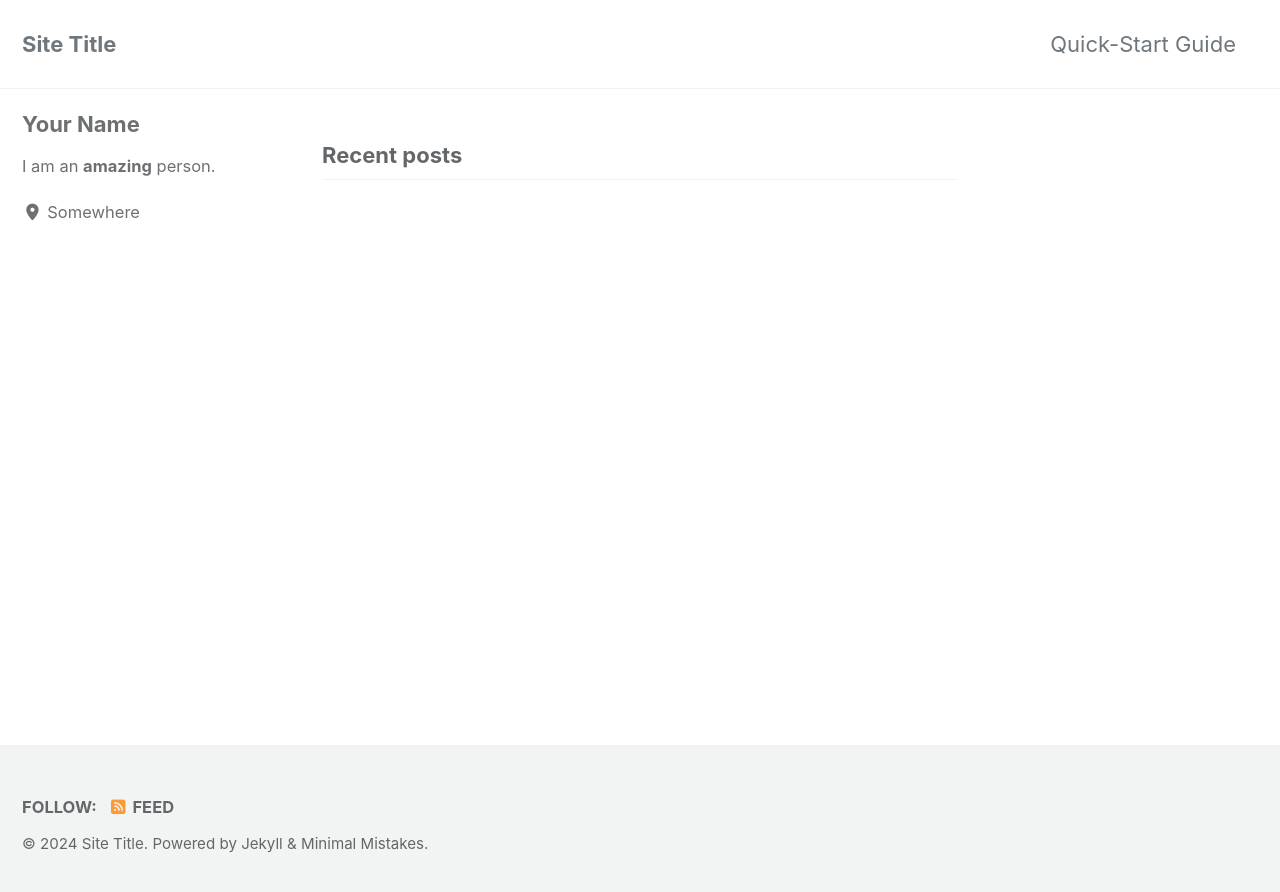
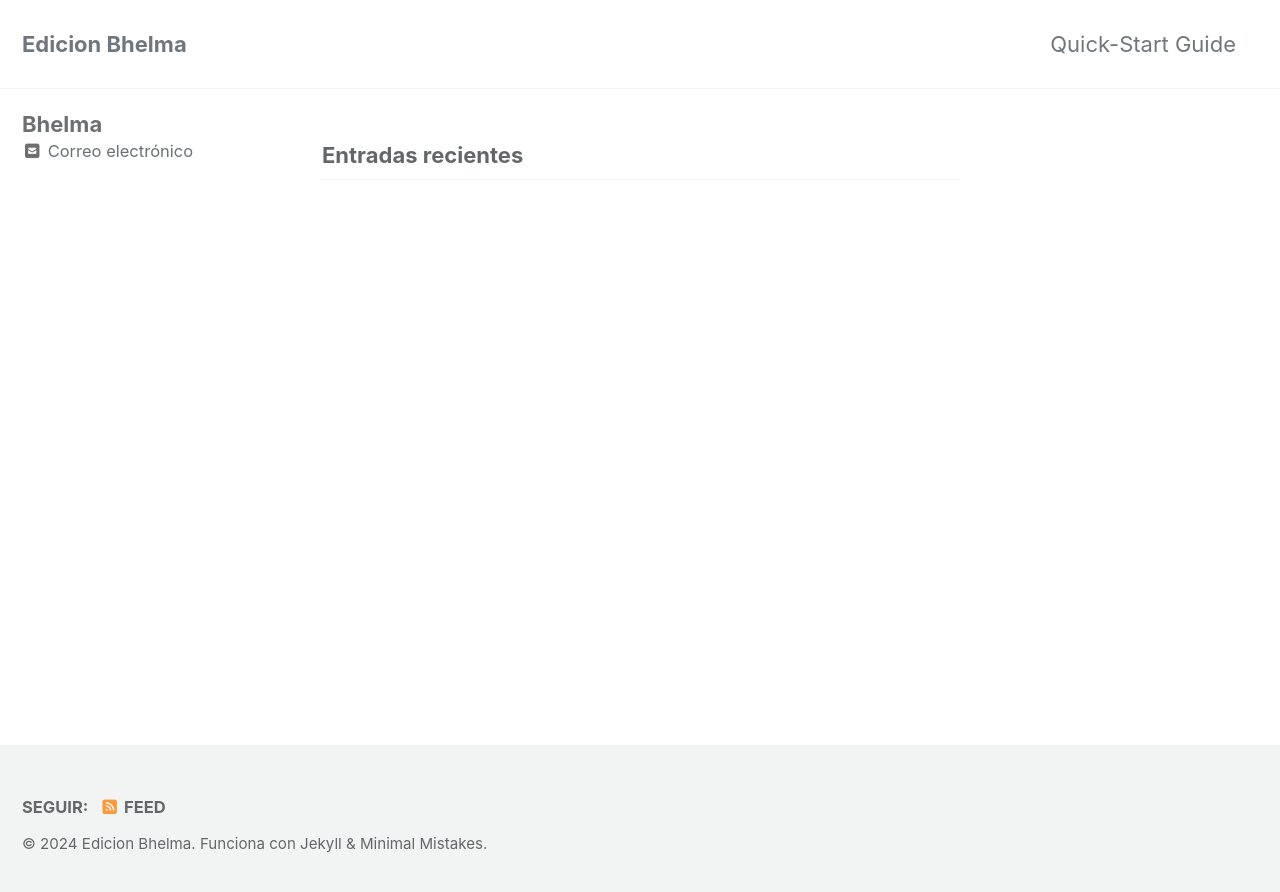
Before and after one commit to Bhelma/Tutoriales-Edicion-Arma-Reforger, a Jekyll site: the page built from index.html, in a window 1280 px wide. Shown: the top 892 px of the page. Built offline with Jekyll 4.4.1, drawn with Linux system fonts in a browser that asks for light colours; cached includes are drawn as plain includes; the list of posts is cut into pages by our own code.

Commit message:
Configuracion de Minimal Mistakes en Github Pages

```diff
--- a/_config.yml
+++ b/_config.yml
@@ -15,14 +15,14 @@
 minimal_mistakes_skin    : "default" # "air", "aqua", "contrast", "dark", "dirt", "neon", "mint", "plum", "sunrise"
 
 # Site Settings
-locale                   : "en-US"
+locale                   : "es-ES"
 rtl                      : # true, false (default) # turns direction of the page into right to left for RTL languages
-title                    : "Site Title"
+title                    : "Edicion Bhelma"
 title_separator          : "-"
 subtitle                 : # site tagline that appears below site title in masthead
-name                     : "Your Name"
-description              : "An amazing website."
-url                      : # the base hostname & protocol for your site e.g. "https://mmistakes.github.io"
+name                     : "Bhelma"
+description              : "Tutoriales de Edicion de Arma"
+url                      : "https://bhelma.github.io/Tutoriales-Edicion-Arma-Reforger/"
 baseurl                  : # the subpath of your site, e.g. "/blog"
 repository               : # GitHub username/repo-name e.g. "mmistakes/minimal-mistakes"
 teaser                   : # path of fallback teaser image, e.g. "/assets/images/500x300.png"
@@ -113,11 +113,11 @@ analytics:
 
 # Site Author
 author:
-  name             : "Your Name"
+  name             : "Bhelma"
   avatar           : # path of avatar image, e.g. "/assets/images/bio-photo.jpg"
-  bio              : "I am an **amazing** person."
-  location         : "Somewhere"
-  email            :
+  bio              : # "I am an **amazing** person."
+  location         : # "Somewhere"
+  email            : "josecafele@yahoo.es"
   links:
     - label: "Email"
       icon: "fas fa-fw fa-envelope-square"
```
